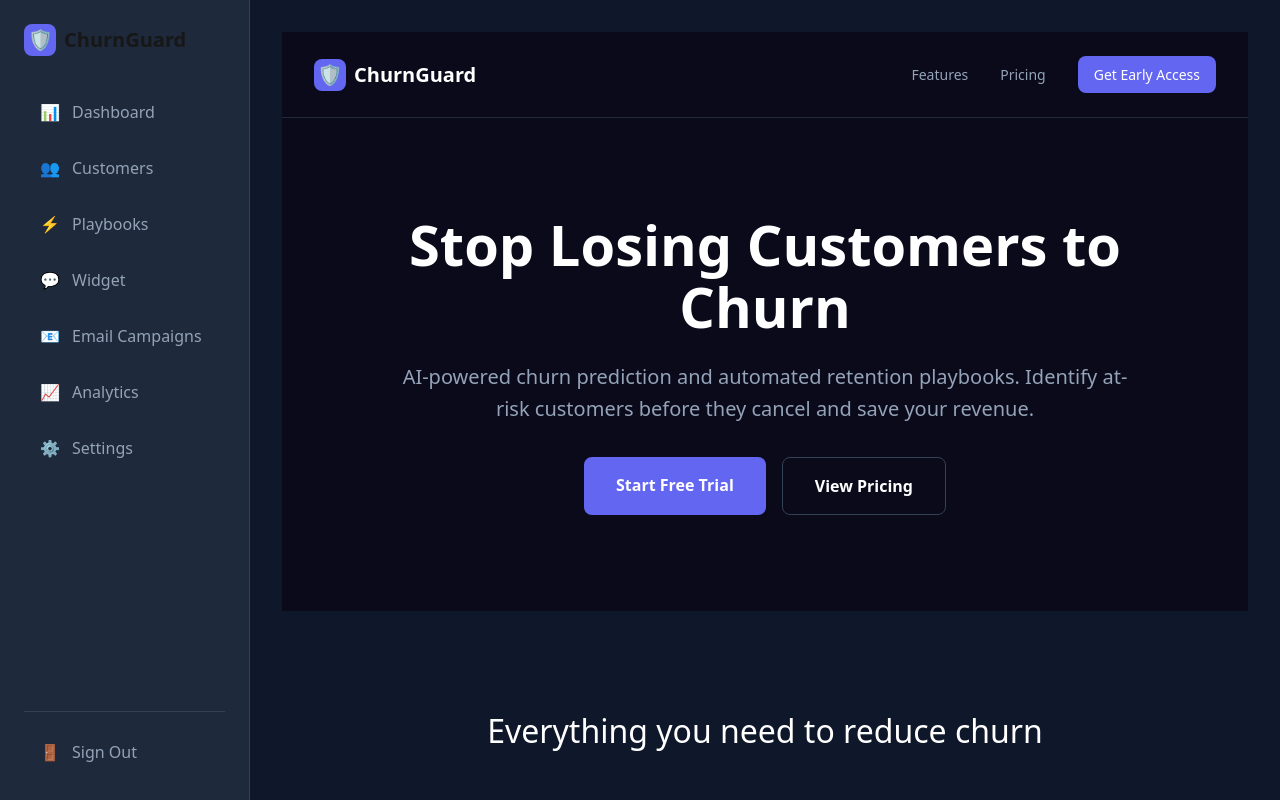
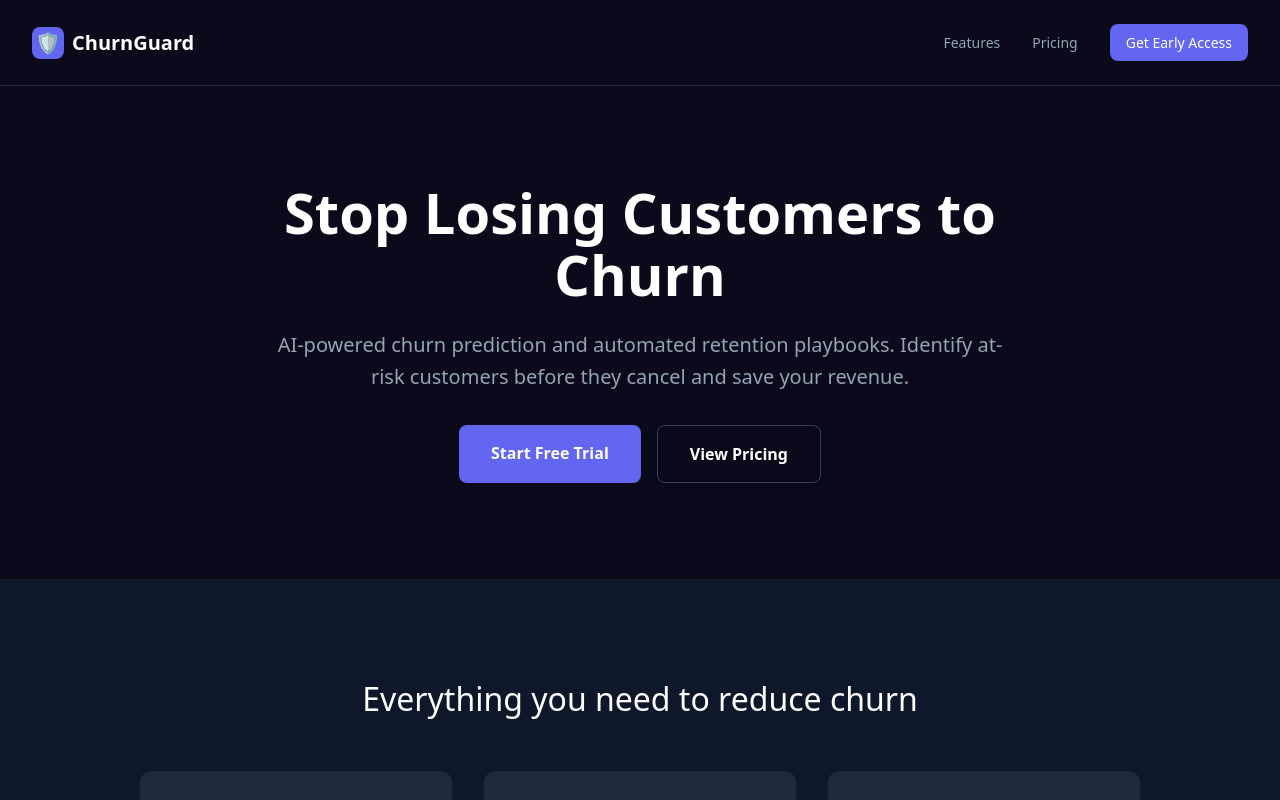
Before and after one commit to naj9683/churn-guard-app, a Next.js app: page / in a window 1280 px wide. Shown: the top 800 px of the page. Built offline with nearby package versions, Linux system fonts and the light colour scheme; no server answers.

Commit message:
Revert layout - remove sidebar from root

```diff
--- a/app/layout.tsx
+++ b/app/layout.tsx
@@ -2,7 +2,6 @@ import type { Metadata } from "next";
 import { Inter } from "next/font/google";
 import { ClerkProvider } from '@clerk/nextjs';
 import "./globals.css";
-import Sidebar from "./components/Sidebar";
 
 const inter = Inter({
   subsets: ["latin"],
@@ -23,12 +22,7 @@ export default function RootLayout({
     <ClerkProvider>
       <html lang="en">
         <body className={`${inter.variable} font-sans antialiased`}>
-          <div style={{ display: 'flex', minHeight: '100vh' }}>
-            <Sidebar />
-            <main style={{ marginLeft: '250px', flex: 1, padding: '2rem', background: '#0f172a', minHeight: '100vh' }}>
-              {children}
-            </main>
-          </div>
+          {children}
         </body>
       </html>
     </ClerkProvider>
```
